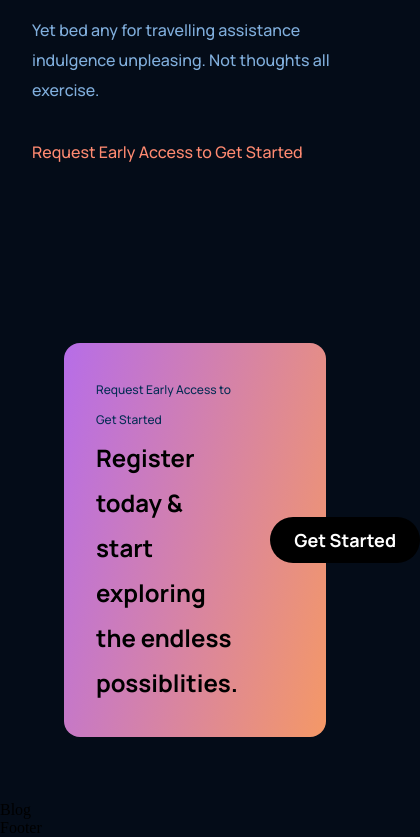
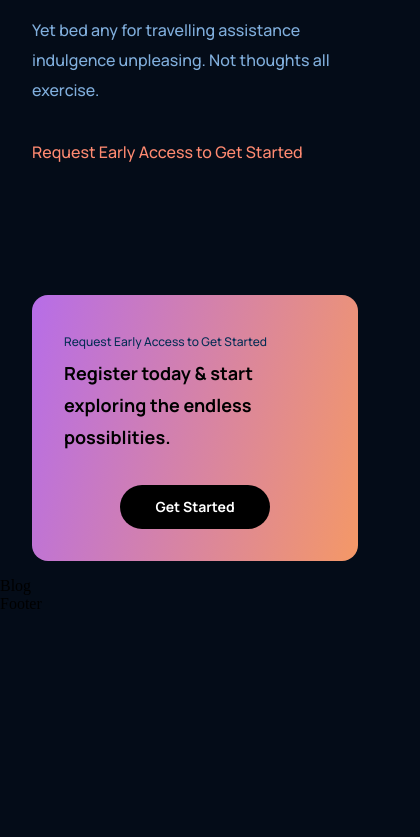
Before and after one commit to brainconnect93/gpt-3_bcot, a React (Create React App) app: page / in a window 390 px wide. Shown: the part 3945-4782 px from the top of the page, 420 px wide, since content can reach past the window. After the commit the page ends 4558 px from the top, so only its background shows below. Built offline with nearby package versions, Linux system fonts and the light colour scheme.

Commit message:
complete the cta page of the project

```diff
--- a/src/components/cta-call/cta.css
+++ b/src/components/cta-call/cta.css
@@ -46,3 +46,29 @@
   cursor: pointer;
   min-width: 150px;
 }
+
+@media screen and (max-width: 650px) {
+  .gpt3_cta {
+    flex-direction: column;
+  }
+
+  .gpt3_cta-btn {
+    margin: 2rem 0 0;
+  }
+}
+
+@media screen and (max-width: 550px) {
+  .gpt3_cta {
+    margin: 1rem 2rem;
+  }
+
+  .gpt3_cta-content h3 {
+    font-size: 18px;
+    line-height: 32px;
+  }
+
+  .gpt3_cta-btn button {
+    font-size: 14px;
+    line-height: 28px;
+  }
+}
```
